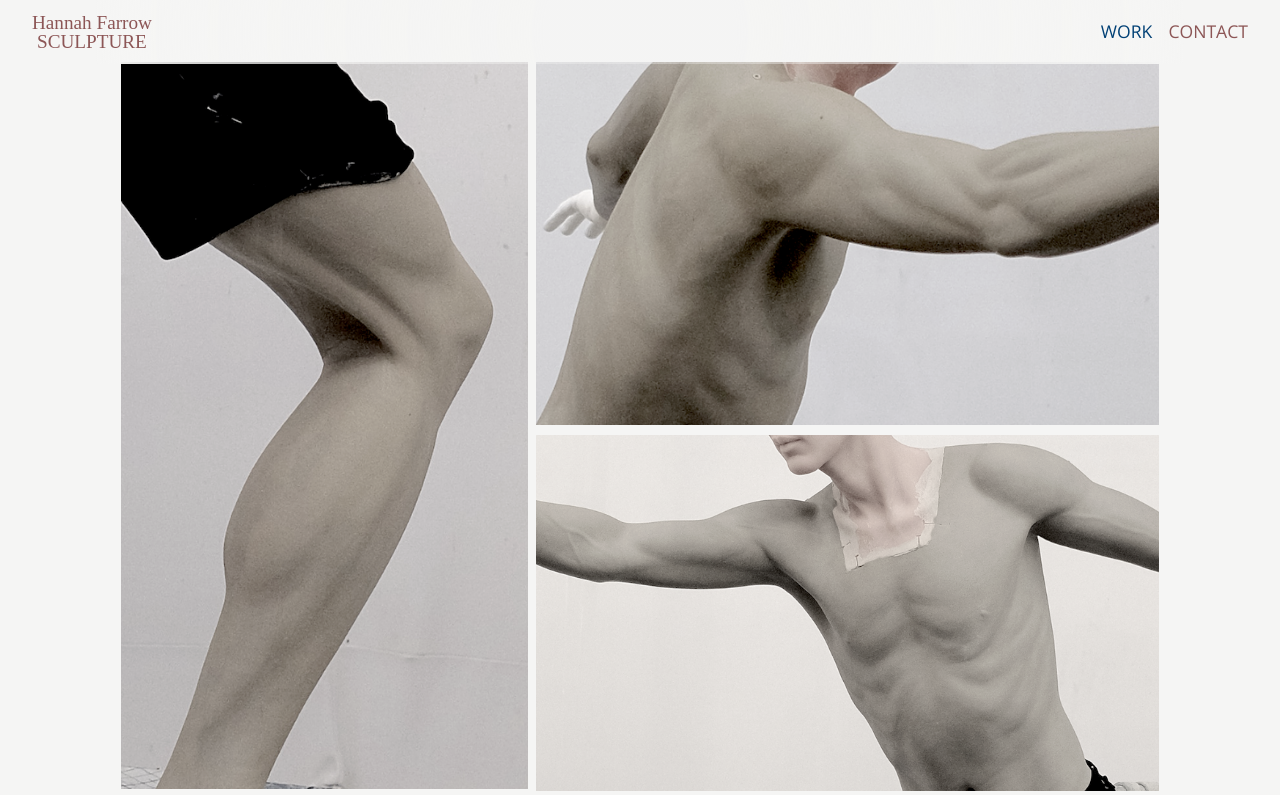
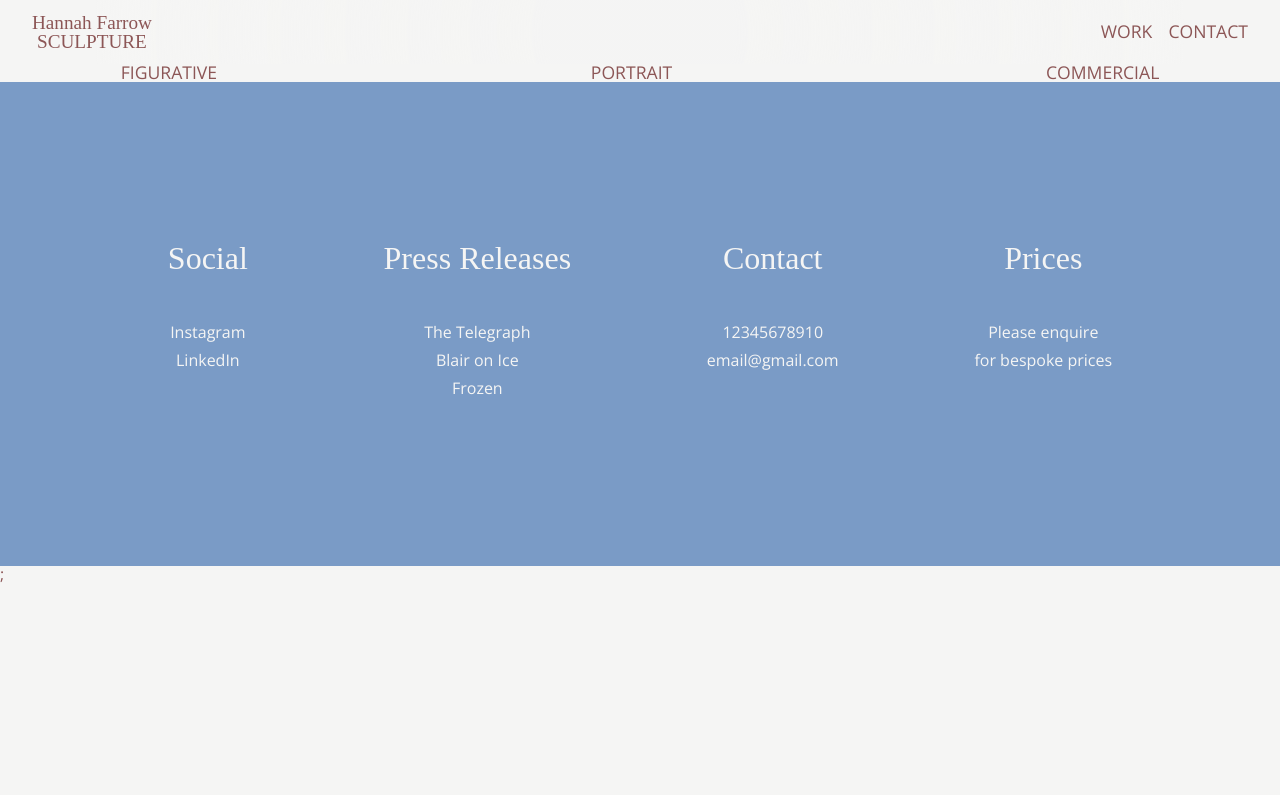
Before and after one commit to JoeBaldwin90/sculpture-artist, a React (Create React App) app: page /work in a window 1280 px wide. Shown: the top 795 px of the page. Built offline with nearby package versions, Linux system fonts and the light colour scheme; a web font is replaced by a local one.

Commit message:
Routing (#6)
* Fix crash on refresh router bug

* Extract Figures into prinew route and resolve image source bug

* Figurative work page style e and routing improvements

```diff
--- a/public/index.html
+++ b/public/index.html
@@ -19,6 +19,7 @@
       href="https://fonts.googleapis.com/css2?family=Arima+Madurai:wght@300;400&family=Herr+Von+Muellerhoff&family=Open+Sans:ital,wght@0,400;1,300&display=swap"
       rel="stylesheet"
     />
+    <base href="/">
   </head>
   <body>
     <div id="root"></div>
--- a/src/App.js
+++ b/src/App.js
@@ -4,16 +4,18 @@ import NavBar from "./components/navbar/NavBar";
 import Contact from "./components/contact/Contact";
 import Work from "./components/workpage/Work";
 import GlobalStyles from "./theme/GlobalStyles";
-import { BrowserRouter as Router, Route } from "react-router-dom";
+import { BrowserRouter as Router, Route, Switch } from "react-router-dom";
 
 const App = () => {
   return (
     <Router>
       <GlobalStyles />
       <NavBar />
-      <Route exact path='/' component={Homepage} />
-      <Route exact path='/work' component={Work} />
-      <Route exact path='/contact' component={Contact} />
+      <Switch>
+        <Route exact path='/' component={Homepage} />
+        <Route path='/work' component={Work} />
+        <Route path='/contact' component={Contact} />
+      </Switch>
     </Router>
   );
 };
--- a/src/components/navbar/NavBar.js
+++ b/src/components/navbar/NavBar.js
@@ -16,14 +16,14 @@ const NavBar = () => {
       </NavLink>
       <nav>
         <List>
-          {["work", "contact"].map((link, i) => (
+          {[["work", "work/figurative"], ["contact", "contact"]].map((link, i) => (
             <ListEl key={i}>
               <StyledLink
                 exact
-                to={`/${link}`}
+                to={`/${link[1]}`}
                 activeStyle={activeStyles}
               >
-                {link}
+                {link[0]}
               </StyledLink>
             </ListEl>
           ))}
--- /dev/null
+++ b/src/components/workpage/FigureStyles.js
@@ -0,0 +1,26 @@
+import styled from "styled-components";
+
+export const GalleryContainer = styled.section`
+  padding: 1em 1em 5em 1em;
+  display: grid;
+  grid-template-columns: repeat(12, 1fr);
+  grid-gap: .5em;
+`;
+
+export const Image = styled.img`
+  width: 100%;
+  -o-object-fit: cover;
+  object-fit: cover;
+`;
+
+export const ProjectBlock = styled.div`
+  grid-column: 2 / span 10;
+
+  @media (max-width: 425px) {
+    grid-column: span 12;
+  }
+`;
+
+export const FlexBox = styled.div`
+  display: flex;
+`;
--- /dev/null
+++ b/src/components/workpage/Figures.js
@@ -0,0 +1,53 @@
+import React from "react";
+import { GalleryContainer, Image, ProjectBlock, FlexBox } from "./FigureStyles";
+
+import chest from "../../images/chest.png";
+import forearm from "../../images/forearm.png";
+import kneedetail from "../../images/kneedetail.png";
+import jacksonSide from "../../images/JacksonFront.png";
+import jacksonBack from "../../images/JacksonSide.png";
+import claudiaBack from "../../images/ClaudiaBack.png";
+import claudiaFront from "../../images/ClaudiaFront.png";
+
+const Figures = () => {
+  return (
+    <GalleryContainer>
+      <ProjectBlock>
+        <FlexBox>
+          <div style={{ width: "40%" }}>
+            <Image
+              src={kneedetail}
+              style={{ height: "100%", paddingRight: ".5em" }}
+            />
+          </div>
+          <div style={{ width: "60%" }}>
+            <Image src={forearm} style={{ height: "50%" }} />
+            <Image src={chest} style={{ height: "50%", paddingTop: ".5em" }} />
+          </div>
+        </FlexBox>
+      </ProjectBlock>
+
+      <ProjectBlock>
+        <FlexBox>
+          <Image src={jacksonSide} style={{ width: "50%" }} />
+          <Image
+            src={jacksonBack}
+            style={{ width: "50%", paddingLeft: ".5em" }}
+          />
+        </FlexBox>
+      </ProjectBlock>
+
+      <ProjectBlock>
+        <FlexBox>
+          <Image src={claudiaBack} style={{ width: "60%" }} />
+          <Image
+            src={claudiaFront}
+            style={{ width: "40%", paddingLeft: ".5em" }}
+          />
+        </FlexBox>
+      </ProjectBlock>
+    </GalleryContainer>
+  );
+};
+
+export default Figures;
--- a/src/components/workpage/Work.js
+++ b/src/components/workpage/Work.js
@@ -1,55 +1,34 @@
 import React, { Fragment } from "react";
+import { Switch, Route } from "react-router-dom";
+import colors from "../../theme/Colors";
 import Footer from "../footer/Footer";
-import { GalleryContainer, Image, ProjectBlock, FlexBox } from "./WorkStyles";
+import Figures from "./Figures";
+import { WorkNav, WorkLinks, StyledLink } from './WorkStyles';
 
-import chest from "../../images/chest.png";
-import forearm from "../../images/forearm.png";
-import kneedetail from "../../images/kneedetail.png";
-import jacksonSide from "../../images/JacksonFront.png";
-import jacksonBack from "../../images/JacksonSide.png";
-import claudiaBack from "../../images/ClaudiaBack.png";
-import claudiaFront from "../../images/ClaudiaFront.png";
+const activeStyles = {
+  color: `${colors.coffeeCupBlue}`,
+};
 
 const Work = () => {
   return (
     <Fragment>
-      <GalleryContainer>
-        <ProjectBlock>
-          <FlexBox>
-            <div style={{ width: "40%" }}>
-              <Image
-                src={kneedetail}
-                style={{ height: "100%", paddingRight: ".5em" }}
-              />
-            </div>
-            <div style={{ width: "60%" }}>
-              <Image src={forearm} style={{ height: "50%" }} />
-              <Image src={chest} style={{ height: "50%", paddingTop: ".5em" }} />
-            </div>
-          </FlexBox>
-        </ProjectBlock>
-
-        <ProjectBlock>
-          <FlexBox>
-            <Image src={jacksonSide} style={{ width: "50%" }} />
-            <Image
-              src={jacksonBack}
-              style={{ width: "50%", paddingLeft: ".5em" }}
-            />
-          </FlexBox>
-        </ProjectBlock>
-
-        <ProjectBlock>
-          <FlexBox>
-            <Image src={claudiaBack} style={{ width: "60%" }} />
-            <Image
-              src={claudiaFront}
-              style={{ width: "40%", paddingLeft: ".5em" }}
-            />
-          </FlexBox>
-        </ProjectBlock>
-      </GalleryContainer>
-      <Footer />
+      <WorkNav>
+        <WorkLinks>
+          {["figurative", "portrait", "commercial"].map((link, i) => (
+            <li key={i}>
+              <StyledLink exact to={`/work/${link}`} activeStyle={activeStyles}>
+                {link}
+              </StyledLink>
+            </li>
+          ))}
+        </WorkLinks>
+      </WorkNav>
+      <Switch>
+        <Route exact path='/work/figurative' component={Figures} />
+        {/* <Route exact path='/work/portrait' component={Portraits} />
+        <Route exact path='/work/commercial' component={Commercial} /> */}
+      </Switch>
+      <Footer />;
     </Fragment>
   );
 };
--- a/src/components/workpage/WorkStyles.js
+++ b/src/components/workpage/WorkStyles.js
@@ -1,26 +1,31 @@
+import { NavLink } from "react-router-dom";
 import styled from "styled-components";
+import fonts from "../../theme/Fonts";
+import colors from "../../theme/Colors";
 
-export const GalleryContainer = styled.section`
-  padding: 62px 1em;
+export const WorkNav = styled.nav`
+  padding: 8vh 1em 0 1em;
   display: grid;
   grid-template-columns: repeat(12, 1fr);
-  grid-gap: .5em;
+  grid-gap: 0.5em;
 `;
 
-export const Image = styled.img`
-  width: 100%;
-  -o-object-fit: cover;
-  object-fit: cover;
+export const WorkLinks = styled.ul`
+  grid-column: 2 / span 10;
+  display: flex;
+  justify-content: space-between;
 `;
 
-export const ProjectBlock = styled.div`
-  grid-column: 2 / span 10;
+export const StyledLink = styled(NavLink)`
+  text-decoration: none;
+  font-size: 1.1em;
+  color: ${colors.wetTerracotta};
+  font-family: ${fonts.body};
+  text-transform: uppercase;
+  transition: all 0.5s ease;
+  cursor: pointer;
 
-  @media (max-width: 425px) {
-    grid-column: span 12;
+  &:hover {
+    color: ${colors.coffeeCupBlue};
   }
 `;
-
-export const FlexBox = styled.div`
-  display: flex;
-`;
--- a/webpack.config.js
+++ b/webpack.config.js
@@ -10,6 +10,11 @@ module.exports = {
     head: path.resolve(__dirname, "src/images/head.png"),
     clay: path.resolve(__dirname, "src/images/clay.jpg"),
     arrow: path.resolve(__dirname, "src/images/arrow.svg"),
+    chest: path.resolve(__dirname, "src/images/chest.png"),
+  },
+  output: {
+    path: path.resolve(__dirname, "dist"),
+    publicPath: "/",
   },
   performance: {
     hints: process.env.NODE_ENV === "production" ? "warning" : false,
@@ -47,12 +52,15 @@ module.exports = {
       },
     ],
   },
+  devServer: {
+    historyApiFallback: true,
+  },
   plugins: [
     new HtmlWebPackPlugin({
       template: "./public/index.html",
       filename: "./index.html",
       favicon: "./public/statue.ico",
-    })
+    }),
   ],
   optimization: {
     runtimeChunk: "single",
```
